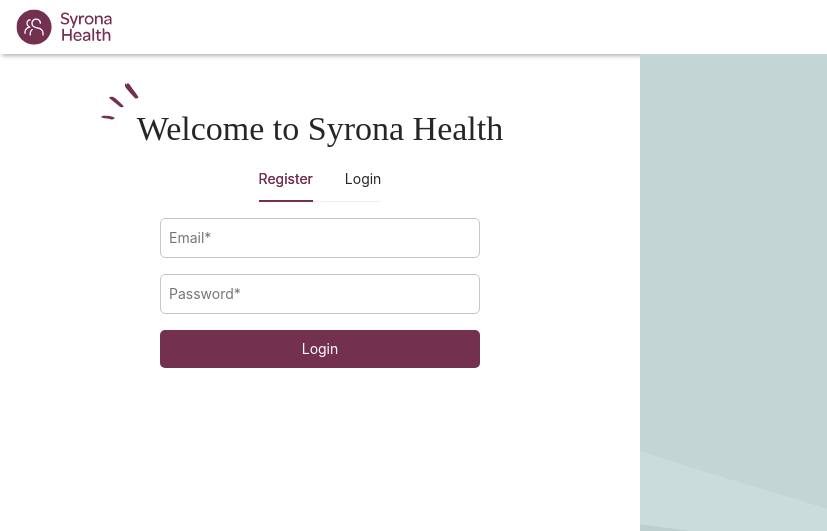
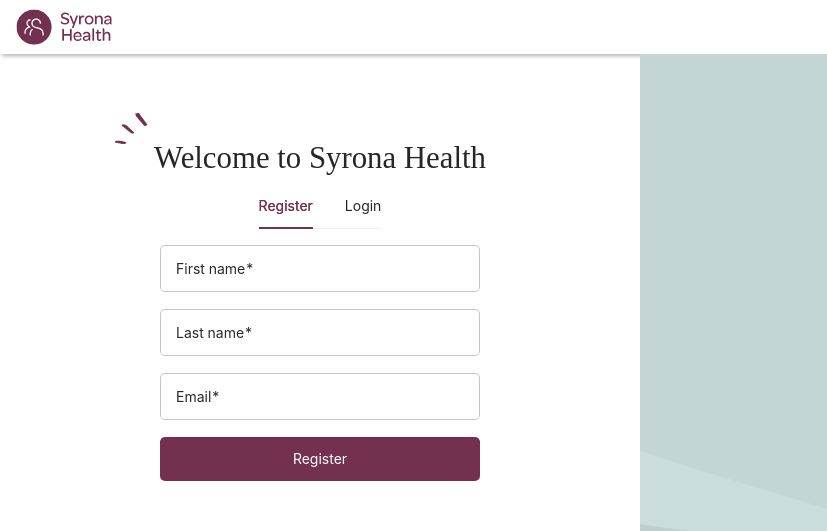
Before and after one commit to nada-abuzaid/sora-dashboard, a Gatsby site: page /auth in a window 1280 px wide. Shown: the top 531 px of the page, 0-827 px from the left. Built offline with nearby package versions, Linux system fonts and the light colour scheme; Gatsby itself is replaced by a stand-in of ours; a web font is replaced by a local one.

Commit message:
Create Form Components

```diff
--- a/package.json
+++ b/package.json
@@ -22,6 +22,7 @@
     "antd": "^4.21.5",
     "babel-plugin-styled-components": "^2.0.7",
     "chart.js": "^3.8.0",
+    "formik": "^2.2.9",
     "gatsby": "^4.17.0",
     "gatsby-plugin-image": "^2.17.0",
     "gatsby-plugin-react-svg": "^3.1.0",
@@ -36,7 +37,8 @@
     "react-dom": "^18.1.0",
     "react-icons": "^4.4.0",
     "react-redux": "^8.0.2",
-    "styled-components": "^5.3.5"
+    "styled-components": "^5.3.5",
+    "yup": "^0.32.11"
   },
   "devDependencies": {
     "@babel/core": "^7.18.6",
--- a/src/components/Form/FormField.jsx
+++ b/src/components/Form/FormField.jsx
@@ -1,23 +1,28 @@
-import React from 'react';
+import React, { useState } from 'react';
 import { Field, ErrorMessage } from 'formik';
 import TextError from './TextError';
 import styled from 'styled-components';
 
 const FormField = ({ placeholder, name, ...rest }) => {
+  const [value, setValue] = useState('');
+  const handleChange = (e) => {
+    setValue(e.target.value);
+  }
   return (
     <Div>
       <Field
         id={name}
         name={name}
+        value={value}
         {...rest}
-        placeholder={placeholder}
-        className='form-control'
+        onChange={handleChange}
+        className={`${value ? 'filled form__input' : 'form__input'}`}
+
       />
-      <ErrorMessage
-        name={name}
-        component={TextError}
-        className='error-massage'
-      />
+      <label htmlFor={name} className='form__label'>
+        {placeholder}
+      </label>
+      <ErrorMessage name={name} component={TextError} />
     </Div>
   );
 };
@@ -25,11 +30,35 @@ const FormField = ({ placeholder, name, ...rest }) => {
 export default FormField;
 
 const Div = styled.div`
-  .form-control {
+  position: relative;
+  .form__input {
+    position: absolute;
+    top: 0;
+    left: 0;
     width: 100%;
-    padding: 0.5rem;
+    height: 100%;
+    border: 1px solid #c6c6c6;
     border-radius: 5px;
     outline: none;
-    border: 1px solid #c6c6c6;
+    padding: 1.4rem;
+  }
+  .form__label {
+    position: absolute;
+    left: 1rem;
+    top: 0.8rem;
+    color: ${({ theme: { colors } }) => colors.primaryDark};
+    cursor: text;
+    transition: all 200ms ease-in;
+    background-color: white;
+  }
+  .form__input:focus ~ .form__label, .filled ~ .form__label {
+    top: -0.5rem;
+    font-size: 0.8rem;
+    left: 0.8rem;
+    padding: 0 0.4rem;
+    transition: all 200ms ease-in;
   }
 `;
+
+// , .form__input:valid ~ .form__label
+// .form__input:not(:placeholder-shown).form__input:not(:focus) ~ .form__label
--- a/src/components/Form/SubmitButton.jsx
+++ b/src/components/Form/SubmitButton.jsx
@@ -23,7 +23,7 @@ export default SubmitButton;
 const Div = styled.div`
   .btn {
     width: 100%;
-    padding: 0.5rem;
+    padding: 0.7rem;
     border-radius: 5px;
     outline: none;
     border: none;
--- a/src/components/Form/TextError.jsx
+++ b/src/components/Form/TextError.jsx
@@ -1,7 +1,14 @@
 import React from 'react';
+import styled from 'styled-components';
 
 function TextError({ children }) {
-  return <div className='invalid'>{children}</div>;
+  return <Div className='invalid'>{children}</Div>;
 }
 
 export default TextError;
+
+const Div = styled.div`
+  color: #DA1E28;
+  position: absolute;
+  top: 3rem;
+`;
--- a/src/components/Layout/AuthLayout.jsx
+++ b/src/components/Layout/AuthLayout.jsx
@@ -22,4 +22,17 @@ const Div = styled.div`
   .main {
     width: 50%;
   }
+
+  @media only screen and (max-width: 991px) {
+    .main {
+      width: 100%;
+    }
+  }
+
+  @media only screen and (max-width: ${({ theme: { screens } }) => screens.mobile}) {
+    flex-direction: column-reverse;
+   .main {
+    width: 100%;
+    }
+  }
 `;
--- a/src/pages-components/auth/LeftPanel/Form.jsx
+++ b/src/pages-components/auth/LeftPanel/Form.jsx
@@ -1,10 +1,14 @@
+import { Link } from 'gatsby';
 import React from 'react';
 import styled from 'styled-components';
 import { Form, FormField, SubmitButton } from '../../../components/Form';
+import loginSchema from '../../../utils/loginSchema';
+import registerSchema from '../../../utils/registerSchema';
 
 export default function FormAuth() {
   const url = window.location.search.substring(1);
   let initialValues = {};
+  let validationSchema = {};
 
   if (url === 'register') {
     initialValues = {
@@ -12,29 +16,45 @@ export default function FormAuth() {
       lastName: '',
       email: '',
     };
+    validationSchema = registerSchema;
   } else {
     initialValues = {
       email: '',
       password: '',
     };
+    validationSchema = loginSchema;
   }
+
   const handleSubmit = (values) => {
     console.log(values);
   };
 
   return (
-    <Form initialValues={initialValues} onSubmit={handleSubmit}>
-      {url === 'register' ? (
-        <Div>
+    <Form
+      initialValues={initialValues}
+      onSubmit={handleSubmit}
+      validationSchema={validationSchema}
+    >
+      {url === 'register' || url === '' ? (
+        <RegisterDiv>
           <FormField name='firstName' placeholder='First name*' />
           <FormField name='lastName' placeholder='Last name*' />
           <FormField name='email' placeholder='Email*' />
           <SubmitButton title='Register' />
-        </Div>
+        </RegisterDiv>
       ) : (
         <Div>
-          <FormField name='email' placeholder='Email*' />
-          <FormField name='password' placeholder='Password*' type='password' />
+          <div className='inputs'>
+            <FormField name='email' placeholder='Email*' />
+            <FormField
+              name='password'
+              placeholder='Password*'
+              type='password'
+            />
+            <Link to='/auth/forgot-password' className='forgot-password'>
+              Forgot your password?
+            </Link>
+          </div>
           <SubmitButton title='Login' />
         </Div>
       )}
@@ -46,4 +66,23 @@ const Div = styled.div`
   display: flex;
   flex-direction: column;
   gap: 1rem;
-`
+
+  .inputs {
+    display: flex;
+    flex-direction: column;
+    gap: 4rem;
+  }
+  .forgot-password {
+    color: ${({ theme: { colors } }) => colors.primary};
+    align-self: flex-end;
+    font-family: 'Nunito Sans', sans-serif;
+    font-weight: bold;
+    font-size: 0.8rem;
+  }
+`;
+
+const RegisterDiv = styled.div`
+  display: flex;
+  flex-direction: column;
+  gap: 4rem;
+`;
--- a/src/pages-components/auth/LeftPanel/LeftPanel.jsx
+++ b/src/pages-components/auth/LeftPanel/LeftPanel.jsx
@@ -16,6 +16,10 @@ const Div = styled.div`
   display: flex;
   flex-direction: column;
   align-items: center;
-  margin-top: 3rem;
+  margin-top: 5rem;
   width: 100%;
+
+  @media only screen and (max-width: ${({ theme: { screens } }) => screens.mobile}) {
+    margin-top: 1rem;
+  }
 `;
--- a/src/pages-components/auth/LeftPanel/Tabs.jsx
+++ b/src/pages-components/auth/LeftPanel/Tabs.jsx
@@ -14,7 +14,7 @@ export default function AuthTabs() {
   };
 
   return (
-    <TabsWrapper defaultActiveKey='1' onChange={onChange}>
+    <TabsWrapper defaultActiveKey='register' onChange={onChange}>
       <TabPane tab='Register' key='register'>
         <FormAuth />
       </TabPane>
@@ -52,4 +52,10 @@ const TabsWrapper = styled(Tabs)`
   .ant-tabs-ink-bar.ant-tabs-ink-bar-animated {
     width: 50%;
   }
+
+  @media only screen and (max-width: ${({ theme: { screens } }) => screens.mobile}) {
+    .ant-tabs-content-holder {
+      width: 70%;
+    }
+  }
 `;
--- a/src/pages-components/auth/LeftPanel/Title.jsx
+++ b/src/pages-components/auth/LeftPanel/Title.jsx
@@ -21,12 +21,21 @@ const TitleStyle = styled.div`
     position: absolute;
     left: -4rem;
     top: -2.5rem;
-    width: 6rem;
+    width: 6em;
   }
   .section-title {
     font-family: 'DM Serif Text';
-    font-size: 34px;
+    font-size: 2.2em;
     text-align: center;
+  }
+
+  @media only screen and (max-width: ${({ theme: { screens } }) => screens.mobile}) {
+    .scribbles {
+      display: none;
+    }
+    .section-title {
+      font-size: 1.8em;
+    }
   }
 `;
 Title.propTypes = {
--- a/src/pages-components/auth/RightPanel.jsx
+++ b/src/pages-components/auth/RightPanel.jsx
@@ -80,7 +80,18 @@ const Wrapper = styled.div`
       width: 60%;
     }
   }
-  @media only screen and (max-width: 991px) {
-    display: none;
+  @media only screen and (max-width: ${({ theme: { screens } }) => screens.tablet_portrait}) {
+    opacity: 0;
+  }
+  @media only screen and (max-width: ${({ theme: { screens } }) => screens.mobile}) {
+    opacity: 1;
+    width: 100%;
+    .background {
+      width: 100%;
+      height: 50%;
+    }
+    .shadow{
+      display: none;
+    }
   }
 `;
--- /dev/null
+++ b/src/utils/loginSchema.js
@@ -0,0 +1,10 @@
+import * as Yup from 'yup';
+
+const loginSchema = Yup.object({
+  email: Yup.string().email('Invalid email').required('Email is required'),
+  password: Yup.string()
+    .min(8, 'Wrong Password')
+    .required('Password is required'),
+});
+
+export default loginSchema;
--- /dev/null
+++ b/src/utils/registerSchema.js
@@ -0,0 +1,12 @@
+import * as Yup from 'yup';
+
+const registerSchema = Yup.object({
+  firstName: Yup.string()
+    .min(3, 'length must be more than 2 characters')
+    .max(20, 'length must be at most 20 characters')
+    .required('First name is required'),
+  lastName: Yup.string().required('Last name is required'),
+  email: Yup.string().email('Invalid email').required('Email is required'),
+});
+
+export default registerSchema;
```
Also changed, not shown: src/stories/Tabs.stories.jsx (+7 -7 lines), 2 other files.
